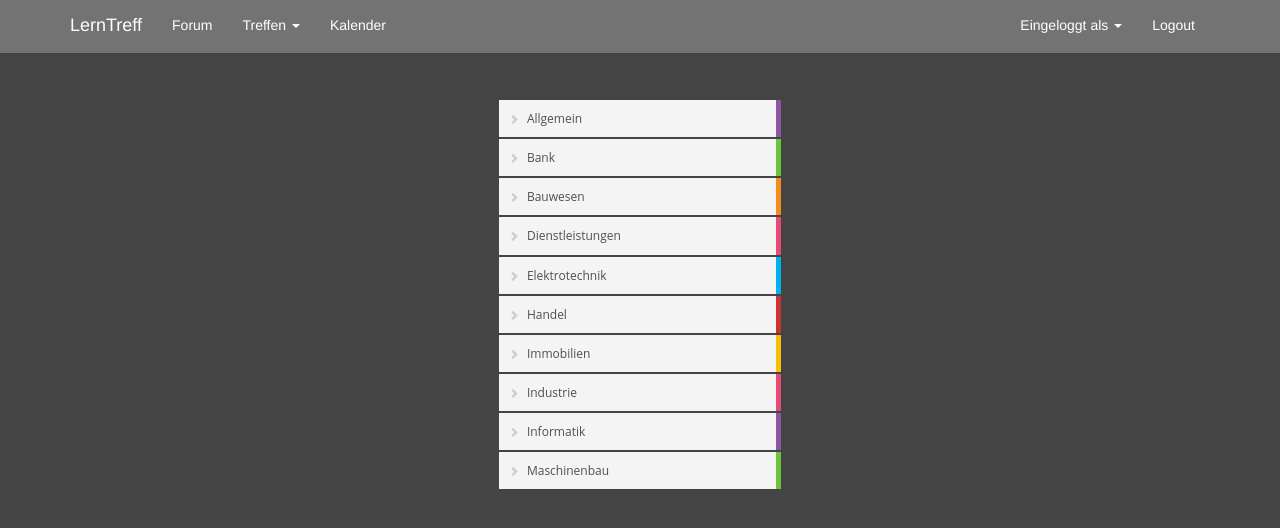
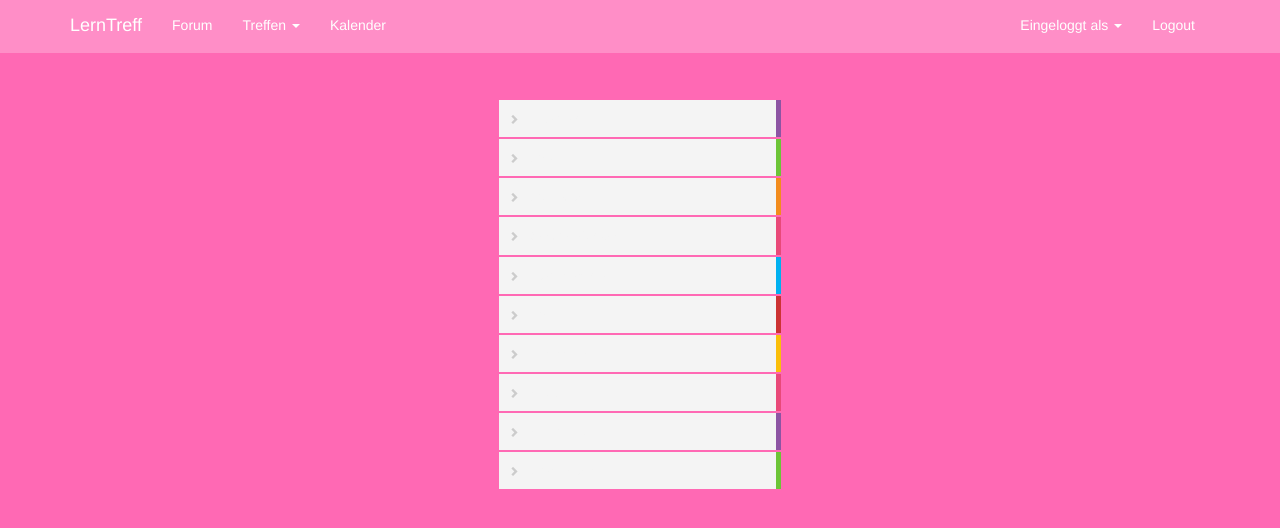
Before and after one commit to Garodan/MasterLernTreff, a PHP site: page / in a window 1280 px wide. Shown: the top 528 px of the page. Run offline with PHP 8.4, Linux system fonts and the light colour scheme; some libraries are stand-ins or nearby versions.

Commit message:
backgroundcolor better

```diff
--- a/css/indexmenu.css
+++ b/css/indexmenu.css
@@ -5,7 +5,7 @@ font-family:"open sans", serif ;
    font-size:12px;}
 .center-menu ul li i{font-size:10px; color:#ccc; padding-right:5px;}
 
-.center-menu ul li a{color:#4f4f4f; display:block; text-decoration:none; width:100%;}
+.center-menu ul li a{color:#f4f4f4; display:block; text-decoration:none; width:100%;}
 .center-menu ul li:nth-child(1){border-right: 5px solid #8d54a3}
 .center-menu ul li:nth-child(2){border-right: 5px solid #6CC437}
 .center-menu ul li:nth-child(3){border-right: 5px solid #f28c1d}
--- a/css/navbar.css
+++ b/css/navbar.css
@@ -1,5 +1,5 @@
 body{
-    background: #444;
+    background: #ff69b4;
 }
 .navbar, .dropdown-menu{
 background:rgba(255,255,255,0.25);
```
